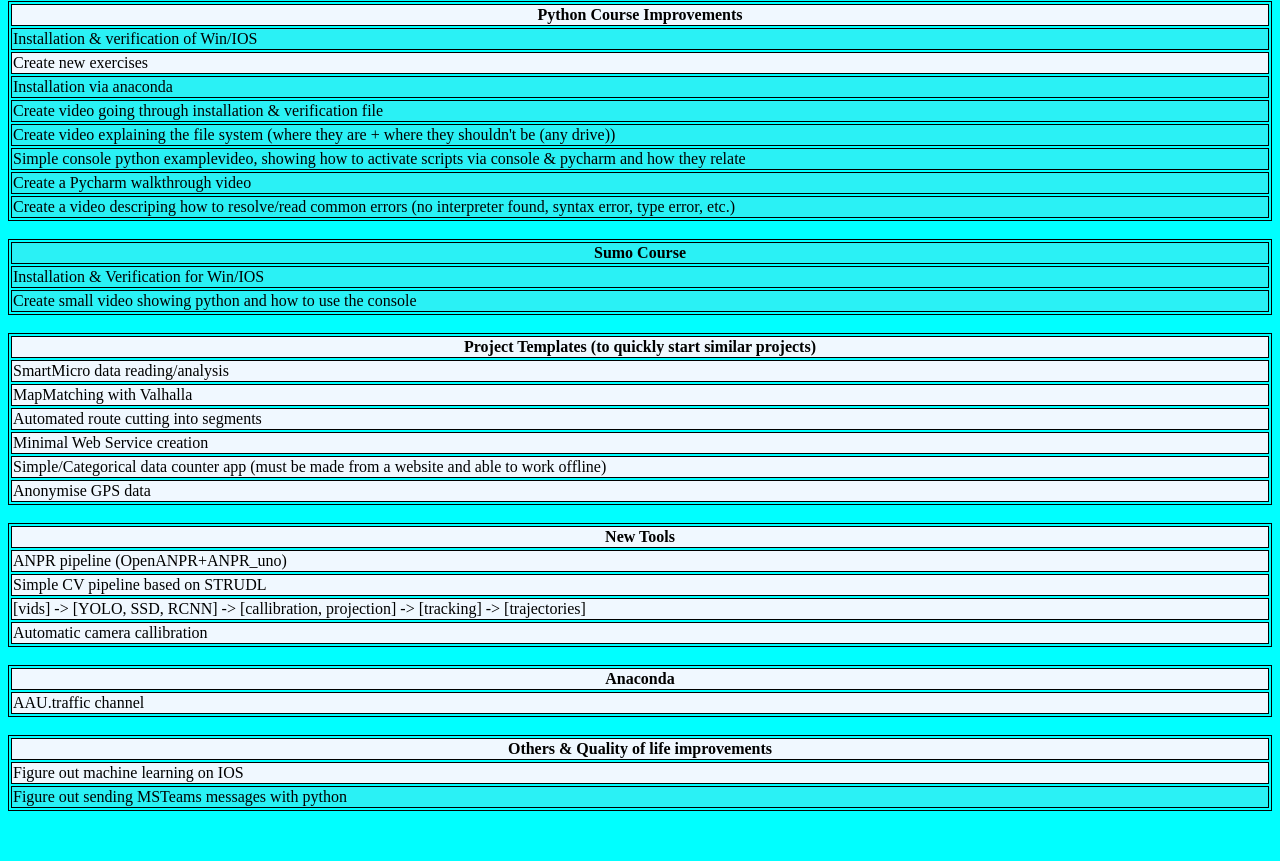
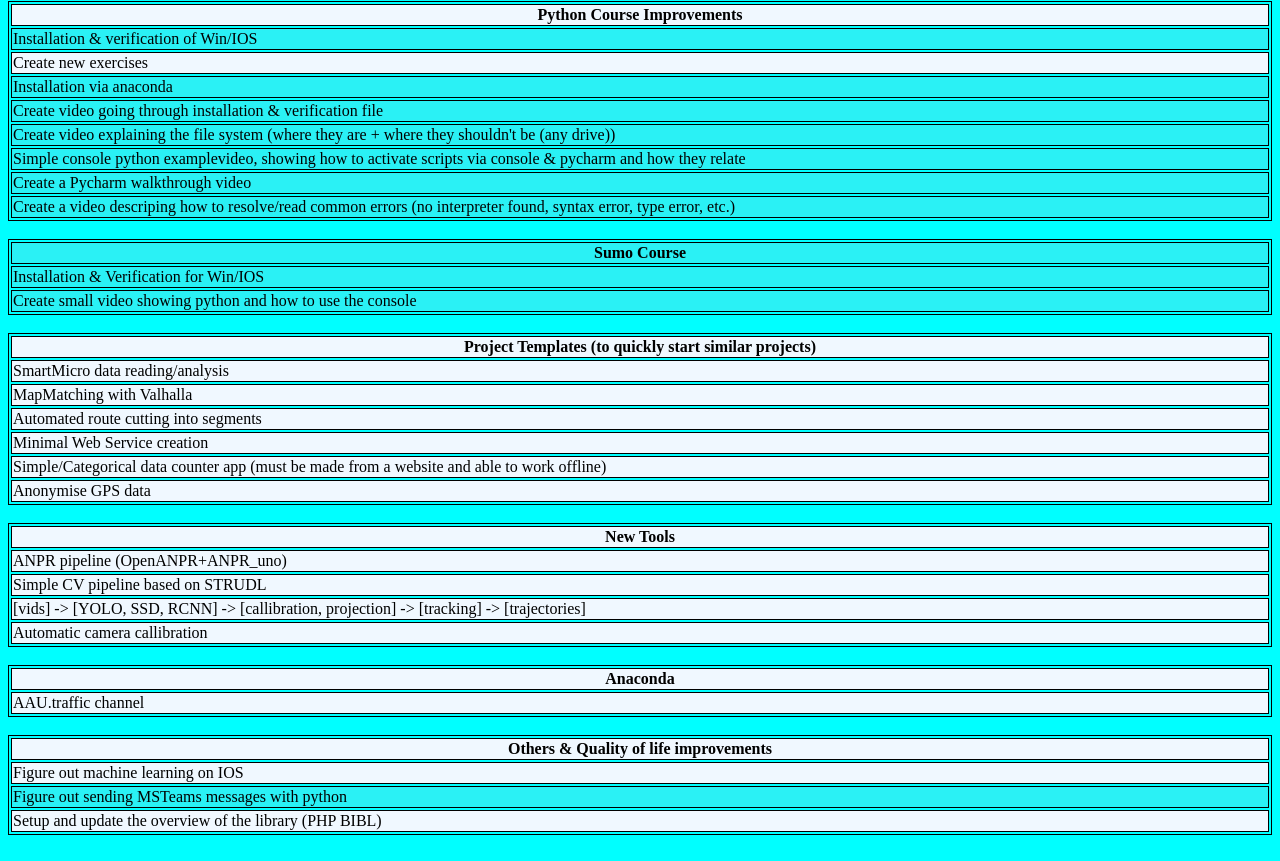
Before and after one commit to TRG-BUILD/TRG-BUILD.github.io, a plain HTML site: page index.html in a window 1280 px wide. Shown: the part 370-1231 px from the top of the page. Before the commit the page ends 1207 px from the top, so only its background shows below. Drawn offline with Linux system fonts and the light colour scheme.

Commit message:
Add assignment to others and quality of life

```diff
--- a/index.html
+++ b/index.html
@@ -110,6 +110,9 @@
         <tr class="done">
             <td>Figure out sending MSTeams messages with python</td>
         </tr>
+        <tr class="not-done">
+            <td>Setup and update the overview of the library (PHP BIBL)</td>
+        </tr>
     </table>
     <br>
 
```
